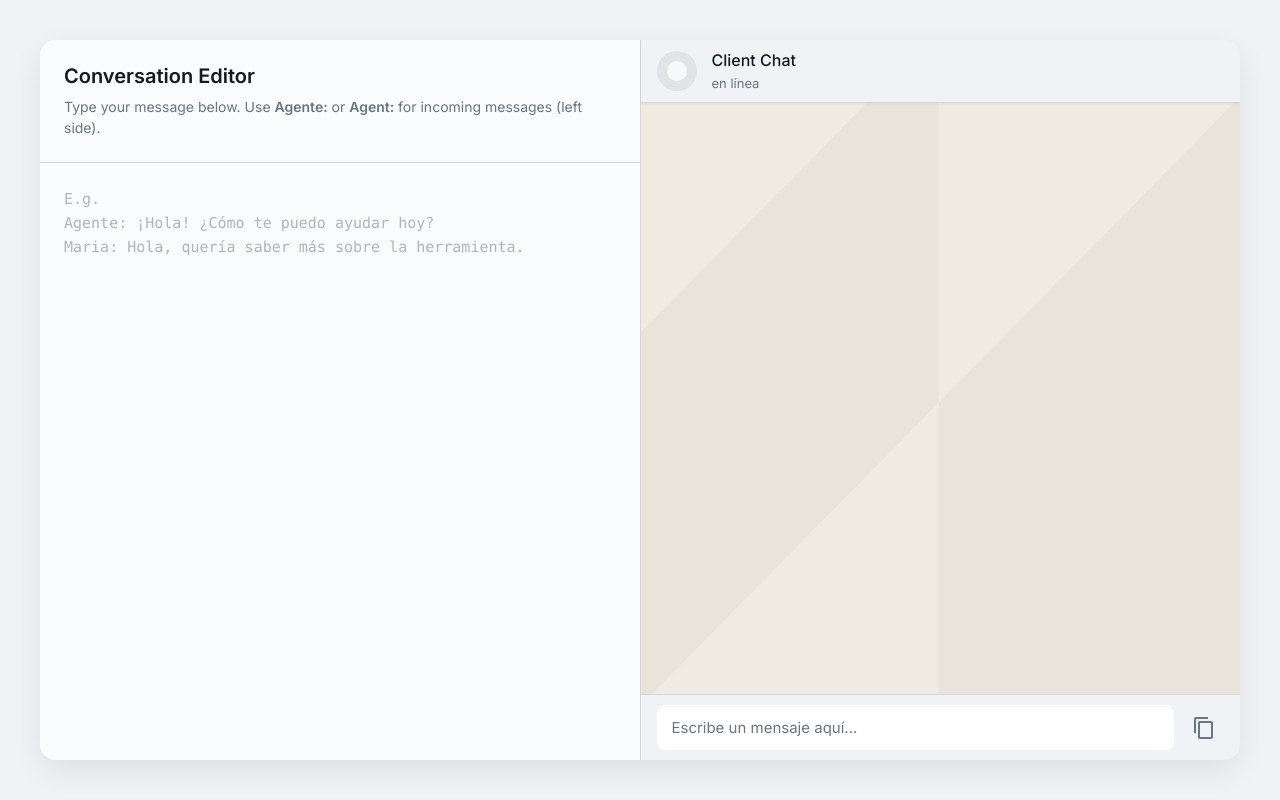
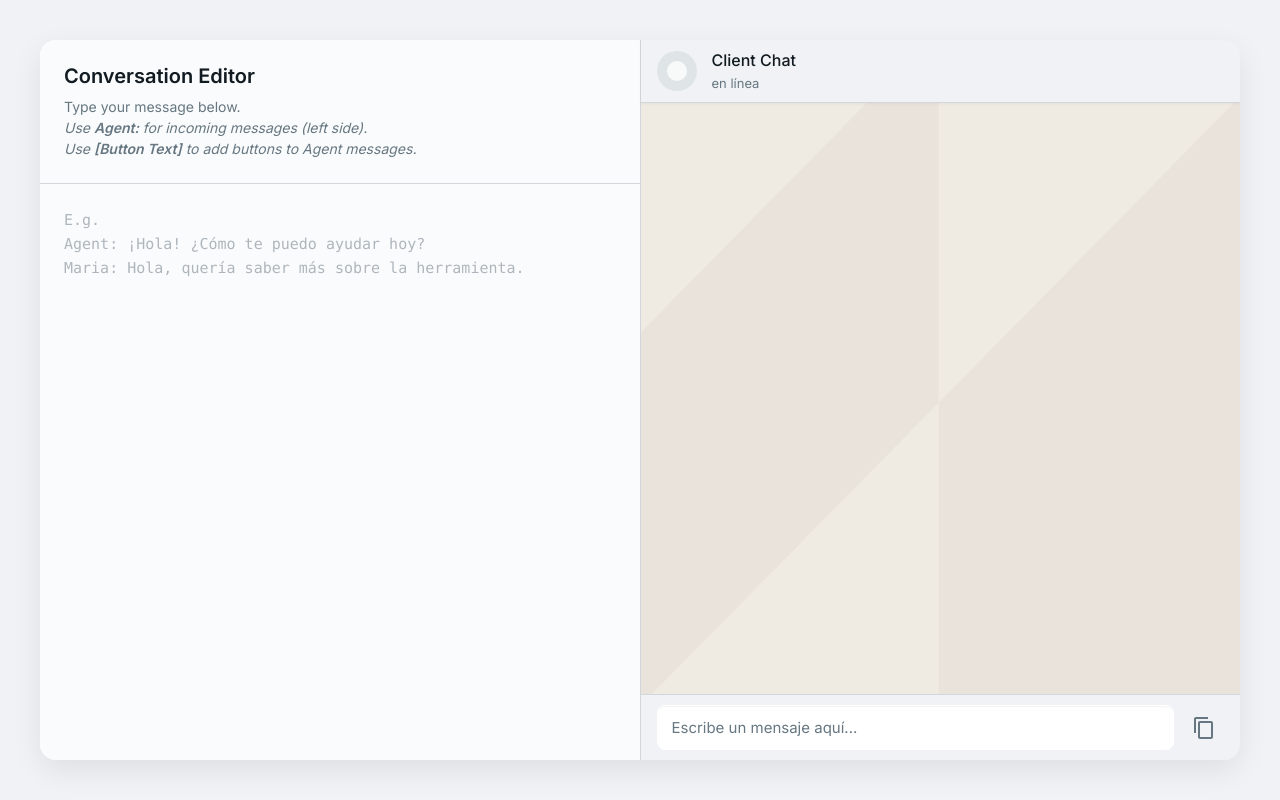
Before and after one commit to eldocbrown/whatsapp-sampler, a website: page index.html in a window 1280 px wide. Drawn offline with nearby package versions, Linux system fonts and the light colour scheme.

Commit message:
feat: update editor instructions and add support for button syntax in chat messages

```diff
--- a/index.html
+++ b/index.html
@@ -1,5 +1,6 @@
 <!DOCTYPE html>
 <html lang="en">
+
 <head>
     <meta charset="UTF-8">
     <meta name="viewport" content="width=device-width, initial-scale=1.0">
@@ -10,14 +11,21 @@
     <link href="https://fonts.googleapis.com/css2?family=Inter:wght@400;500;600&display=swap" rel="stylesheet">
     <link rel="stylesheet" href="style.css">
 </head>
+
 <body>
     <div class="container">
         <div class="pane left-pane">
             <div class="pane-header">
                 <h1>Conversation Editor</h1>
-                <p>Type your message below. Use <strong>Agente:</strong> or <strong>Agent:</strong> for incoming messages (left side).</p>
+                <p>Type your message below.<br>
+                    <i>
+                        Use <strong>Agent:</strong> for incoming messages (left side).<br>
+                        Use <strong>[Button Text]</strong> to add buttons to Agent messages.
+                    </i>
+                </p>
             </div>
-            <textarea id="editor" placeholder="E.g.&#10;Agente: ¡Hola! ¿Cómo te puedo ayudar hoy?&#10;Maria: Hola, quería saber más sobre la herramienta."></textarea>
+            <textarea id="editor"
+                placeholder="E.g.&#10;Agent: ¡Hola! ¿Cómo te puedo ayudar hoy?&#10;Maria: Hola, quería saber más sobre la herramienta."></textarea>
         </div>
         <div class="pane right-pane">
             <div class="whatsapp-container">
@@ -35,7 +43,8 @@
                     <div class="footer-input">Escribe un mensaje aquí...</div>
                     <button class="footer-btn copy-btn" id="copy-chat-btn">
                         <svg viewBox="0 0 24 24" width="24" height="24" fill="#667781">
-                            <path d="M16 1H4c-1.1 0-2 .9-2 2v14h2V3h12V1zm3 4H8c-1.1 0-2 .9-2 2v14c0 1.1.9 2 2 2h11c1.1 0 2-.9 2-2V7c0-1.1-.9-2-2-2zm0 16H8V7h11v14z"/>
+                            <path
+                                d="M16 1H4c-1.1 0-2 .9-2 2v14h2V3h12V1zm3 4H8c-1.1 0-2 .9-2 2v14c0 1.1.9 2 2 2h11c1.1 0 2-.9 2-2V7c0-1.1-.9-2-2-2zm0 16H8V7h11v14z" />
                         </svg>
                         <span class="tooltip">Copiar imagen</span>
                     </button>
@@ -48,4 +57,5 @@
     <script src="renderer.js"></script>
     <script src="app.js"></script>
 </body>
+
 </html>
```
